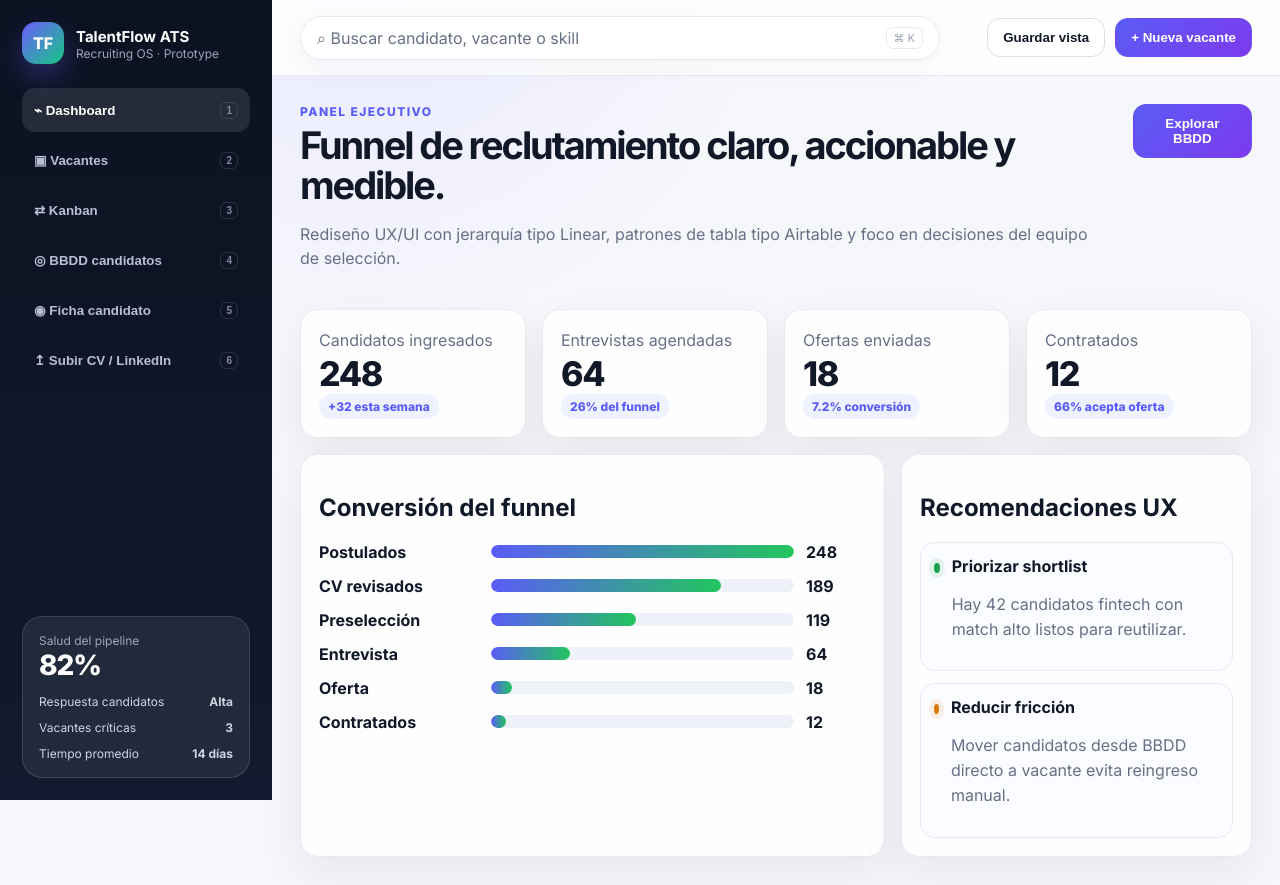
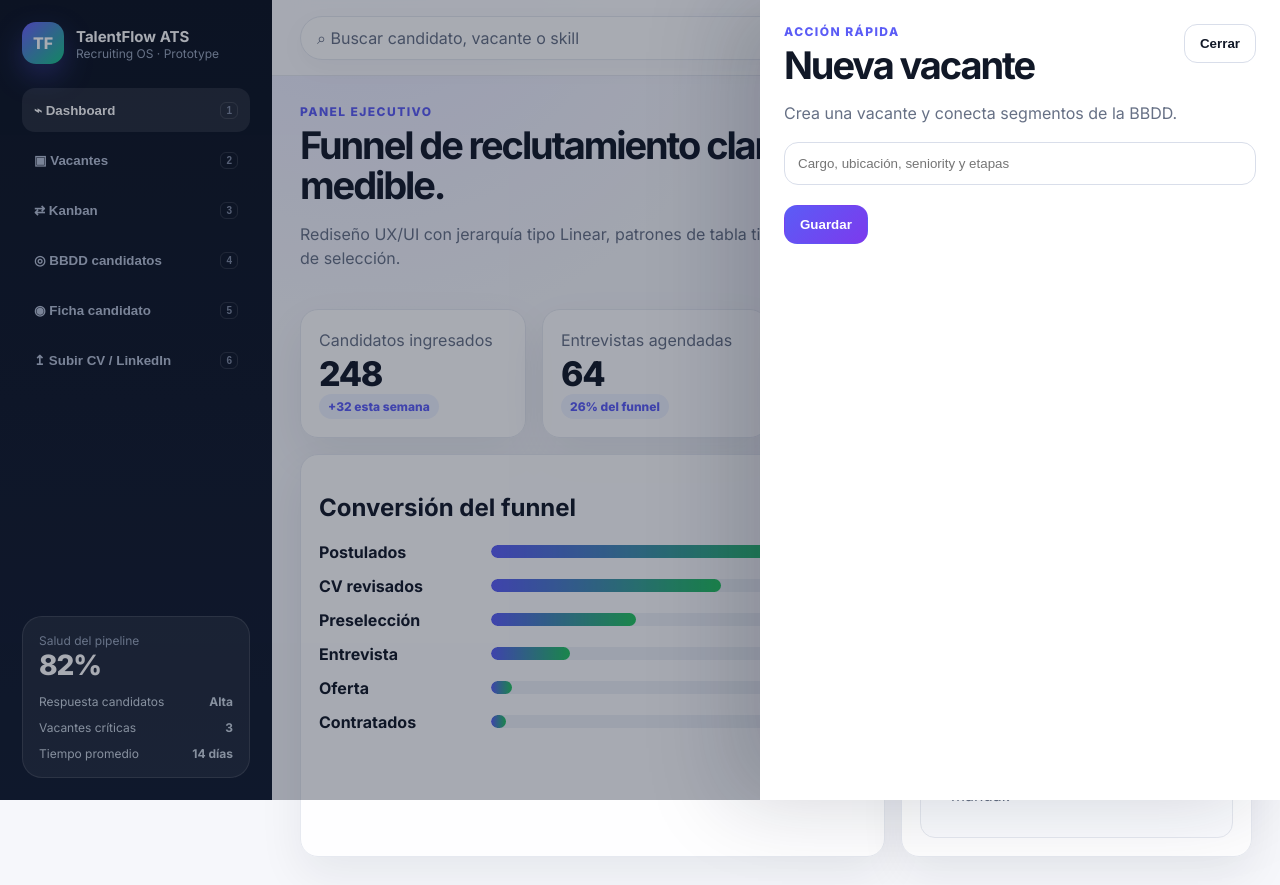
Before and after one commit to DOLI2391/talentflow-ats-prototype, a website: page index.html in a window 1280 px wide. Both pictures are taken after a click on the button "+ Nueva vacante". Drawn offline with Linux system fonts and the light colour scheme.

Commit message:
fix: repair navigation JavaScript syntax

```diff
--- a/index.html
+++ b/index.html
@@ -24,7 +24,7 @@ const board=document.getElementById('board');Object.entries(stages).forEach(([s,
 function show(id,btn){document.querySelectorAll('.screen').forEach(s=>s.classList.remove('active'));document.getElementById(id).classList.add('active');if(btn){document.querySelectorAll('.nav button').forEach(b=>b.classList.remove('active'));btn.classList.add('active')}else{document.querySelectorAll('.nav button').forEach(b=>b.classList.toggle('active',b.getAttribute('onclick')?.includes("'"+id+"'")))}}
 function toast(m){const t=document.getElementById('toast');t.textContent=m;t.classList.add('show');setTimeout(()=>t.classList.remove('show'),2200)}
 function analyze(){document.getElementById('result').style.display='grid';toast('CV analizado: perfil guardable en BBDD')}
-function openDrawer(type){const d=document.getElementById('drawer'),c=document.getElementById('drawerContent');const copy={command:['Buscar en TalentFlow','Busca candidatos, vacantes, skills o empresas.','Ej: Product Manager fintech SQL'],job:['Nueva vacante','Crea una vacante y conecta segmentos de la BBDD.','Cargo, ubicación, seniority y etapas'],candidate:['Candidato rápido','Alta manual con campos mínimos. Luego puedes enriquecer con CV/LinkedIn.','Nombre, email, cargo actual y fuente']}[type];c.innerHTML='<div class="eyebrow">Acción rápida</div><h1 class="h1">'+copy[0]+'</h1><p class="muted">'+copy[1]+'</p><input class="input" placeholder="'+copy[2]+'"><br><br><button class="btn primary" onclick="toast('Acción guardada');closeDrawer()">Guardar</button>';d.classList.add('show')}
+function openDrawer(type){const d=document.getElementById('drawer'),c=document.getElementById('drawerContent');const copy={command:['Buscar en TalentFlow','Busca candidatos, vacantes, skills o empresas.','Ej: Product Manager fintech SQL'],job:['Nueva vacante','Crea una vacante y conecta segmentos de la BBDD.','Cargo, ubicación, seniority y etapas'],candidate:['Candidato rápido','Alta manual con campos mínimos. Luego puedes enriquecer con CV/LinkedIn.','Nombre, email, cargo actual y fuente']}[type];c.innerHTML='<div class="eyebrow">Acción rápida</div><h1 class="h1">'+copy[0]+'</h1><p class="muted">'+copy[1]+'</p><input class="input" placeholder="'+copy[2]+'"><br><br><button class="btn primary" onclick="toast(&quot;Acción guardada&quot;);closeDrawer()">Guardar</button>';d.classList.add('show')}
 function closeDrawer(){document.getElementById('drawer').classList.remove('show')}
 let drag=null;document.addEventListener('dragstart',e=>{if(e.target.classList.contains('candidate'))drag=e.target});document.addEventListener('dragover',e=>{if(e.target.closest('.col'))e.preventDefault()});document.addEventListener('drop',e=>{const c=e.target.closest('.col');if(c&&drag){c.appendChild(drag);document.querySelectorAll('.col').forEach(col=>col.querySelector('.pill').textContent=col.querySelectorAll('.candidate').length);toast('Candidato movido de etapa')}});
 document.addEventListener('keydown',e=>{if((e.metaKey||e.ctrlKey)&&e.key.toLowerCase()==='k'){e.preventDefault();openDrawer('command')} if(e.key>='1'&&e.key<='6'){document.querySelectorAll('.nav button')[Number(e.key)-1]?.click()}});
```
